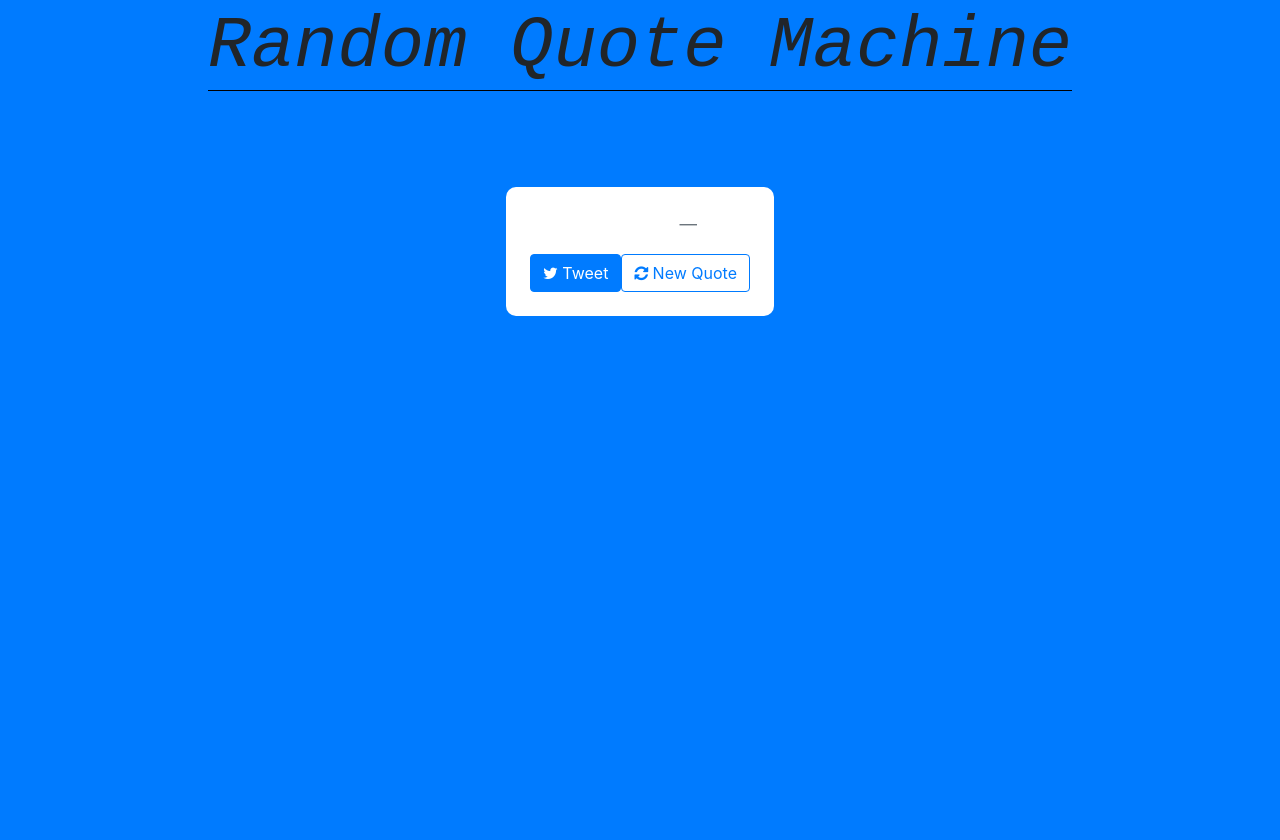
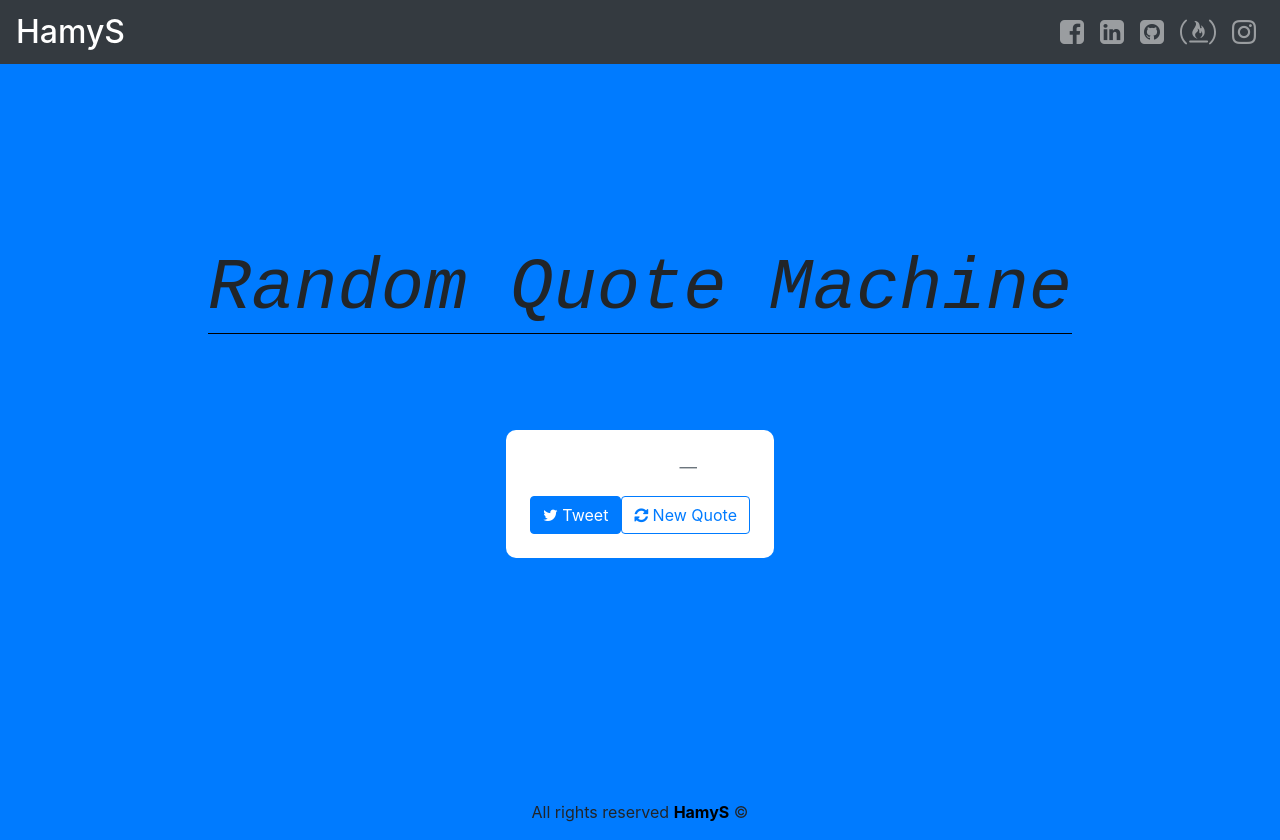
Before and after one commit to AhmadMuhamo/Portfolio-Old, a website: page randomquotemachine.html in a window 1280 px wide. Before the commit the page ends 800 px from the top, so only its background shows below. Drawn offline with nearby package versions, Linux system fonts and the light colour scheme; no server answers.

Commit message:
navbar and footer

```diff
--- a/randomquotemachine.html
+++ b/randomquotemachine.html
@@ -5,8 +5,56 @@
       <link rel="stylesheet" href="bower_components/font-awesome/css/font-awesome.min.css">
       <link rel="stylesheet" href="css/randomquotemachine.css">
 </head>
+<nav class="navbar navbar-expand-lg navbar-dark bg-dark fixed-top" id="navbar">
+    <button class="navbar-toggler navbar-toggler-right" type="button" data-toggle="collapse" data-target="#navbarSupportedContent"
+        aria-controls="navbarSupportedContent" aria-expanded="false" aria-label="Toggle navigation">
+        <span class="navbar-toggler-icon"></span>
+    </button>
+    <a class="navbar-brand js-scroll-trigger" href="index.html">
+        <h2 class="mb-0">HamyS</h2>
+    </a>
+    <div class="collapse navbar-collapse" role="navigation">
+        <ul class="navbar-nav ml-auto">
+            <li class="nav-item">
+                <a class="nav-link" href="https://www.facebook.com/AhmadMuhamo">
+                    <h3 class="mb-0">
+                        <i class="fa fa-facebook-square" aria-hidden="true"></i>
+                    </h3>
+                </a>
+            </li>
+            <li class="nav-item">
+                <a class="nav-link" href="https://www.linkedin.com/in/ahmad-ibrahim-51556825/">
+                    <h3 class="mb-0">
+                        <i class="fa fa-linkedin-square" aria-hidden="true"></i>
+                    </h3>
+                </a>
+            </li>
+            <li class="nav-item">
+                <a class="nav-link" href="https://github.com/AhmadMuhamo">
+                    <h3 class="mb-0">
+                        <i class="fa fa-github-square" aria-hidden="true"></i>
+                    </h3>
+                </a>
+            </li>
+            <li class="nav-item">
+                <a class="nav-link" href="https://www.freecodecamp.org/ahmadmuhamo">
+                    <h3 class="mb-0">
+                        <i class="fa fa-free-code-camp" aria-hidden="true"></i>
+                    </h3>
+                </a>
+            </li>
+            <li class="nav-item">
+                <a class="nav-link" href="https://www.instagram.com/ahmadmuhamo/?hl=en">
+                    <h3 class="mb-0">
+                        <i class="fa fa-instagram" aria-hidden="true"></i>
+                    </h3>
+                </a>
+            </li>
+        </ul>
+    </div>
+</nav>
 <body>
-	<div class="container d-flex flex-column align-items-center">
+	<div class="container d-flex flex-column align-items-center justify-content-center">
 	  <h1 class="display-3 mt-1 mb-5">Random Quote Machine</h1>
 	  <div class="quote-container mt-5">
 		<blockquote class="blockquote mx-4">
@@ -22,3 +70,6 @@
       <script src="bower_components/bootstrap/dist/js/bootstrap.min.js"></script>
       <script src="js/randomquotemachine.js"></script>
 </body>
+<footer class="footer d-flex align-items-center justify-content-center">
+    <p>All rights reserved <a style="color:black; font-weight:bold;" href="index.html">HamyS</a> &copy; </p>
+</footer>
```
Also changed, not shown: weatherapp.html (+51 -0 lines).
